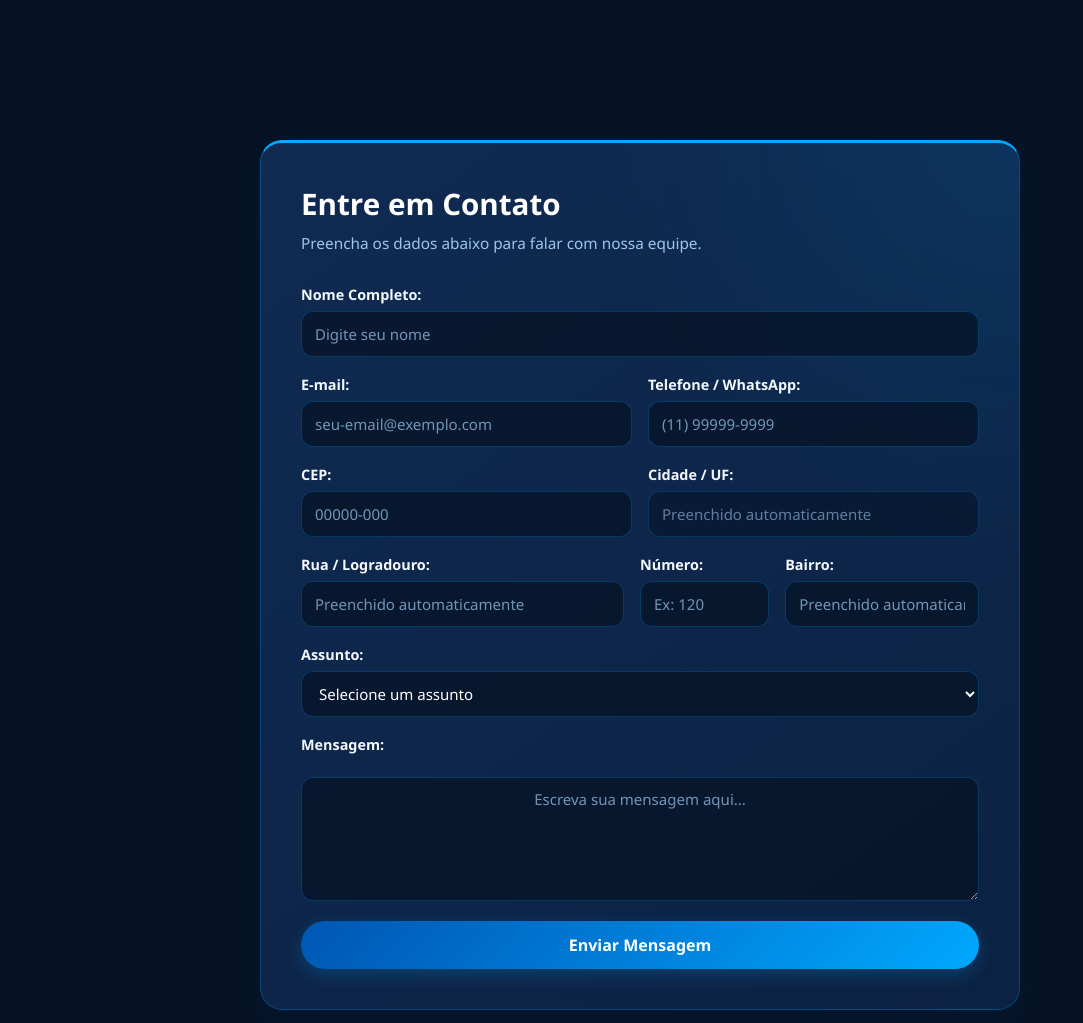
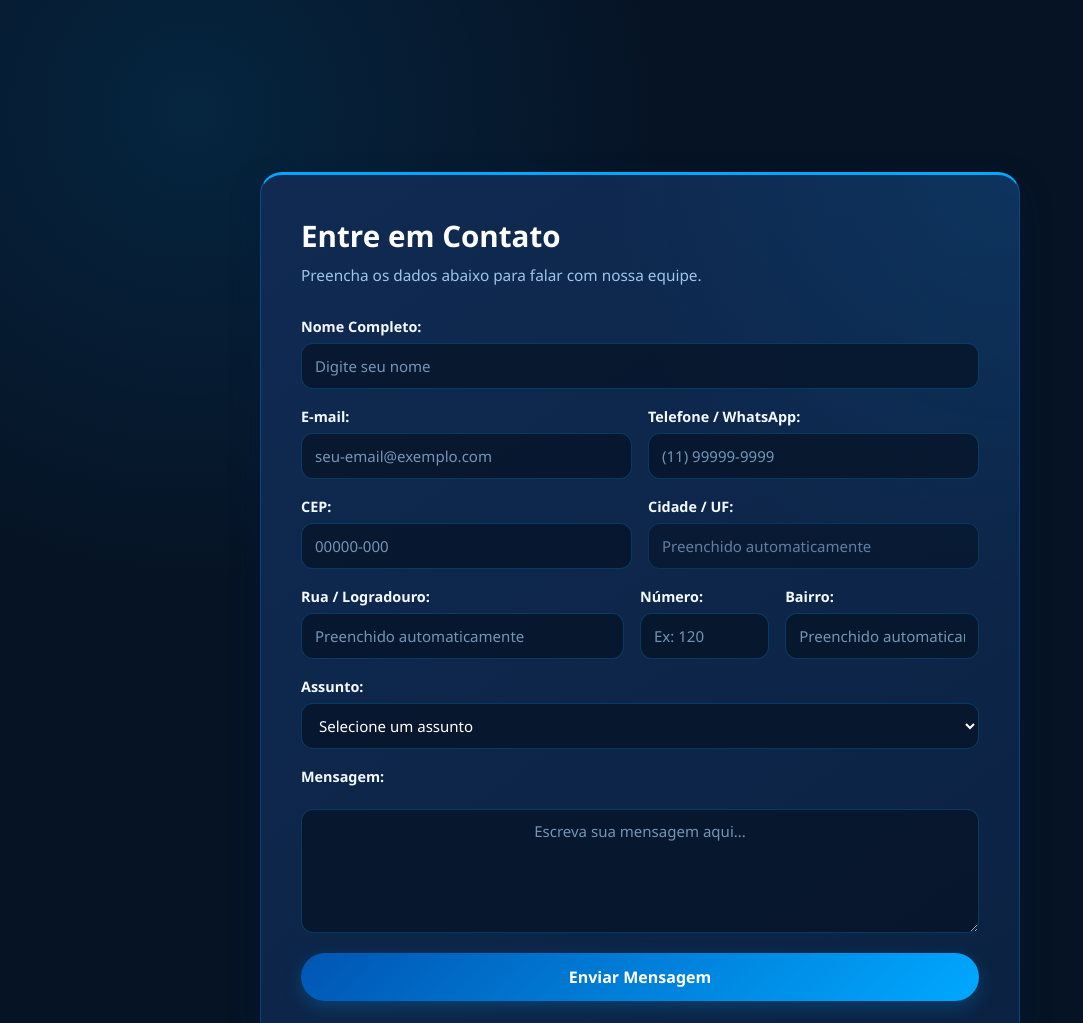
Before and after one commit to ProjetoAdsUni9/Projeto.ads, a plain HTML site: page InfraTech/contato.html in a window 1280 px wide. Shown: the top 1023 px of the page, without its empty margins (0-1083 px from the left). Drawn offline with Linux system fonts and the light colour scheme.

Commit message:
Refactor contato.html structure and styling

```diff
--- a/InfraTech/contato.html
+++ b/InfraTech/contato.html
@@ -6,9 +6,10 @@
   <title>Contato - INFRA TECH</title>
   <link rel="stylesheet" href="css/style.css">
 </head>
-<body>
+<body class="pagina-contato">
 
-  <section class="secao-contato">
+  <main>
+    <section class="secao-contato">
     <h2>Entre em Contato</h2>
     <p class="subtitulo-form">Preencha os dados abaixo para falar com nossa equipe.</p>
 
@@ -73,6 +74,7 @@
           <input
             type="text"
             id="cidade"
+          name="cidade"
             name="cidade"
             placeholder="Preenchido automaticamente"
             readonly
@@ -140,7 +142,8 @@
 
       <div id="statusEnvio" class="status-envio" role="status" aria-live="polite"></div>
     </form>
-  </section>
+    </section>
+  </main>
 
   <script src="js/script1.js"></script>
 </body>
```
